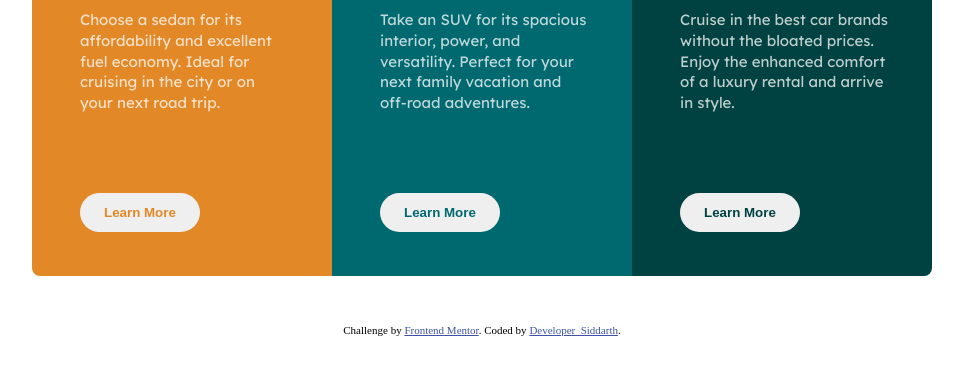
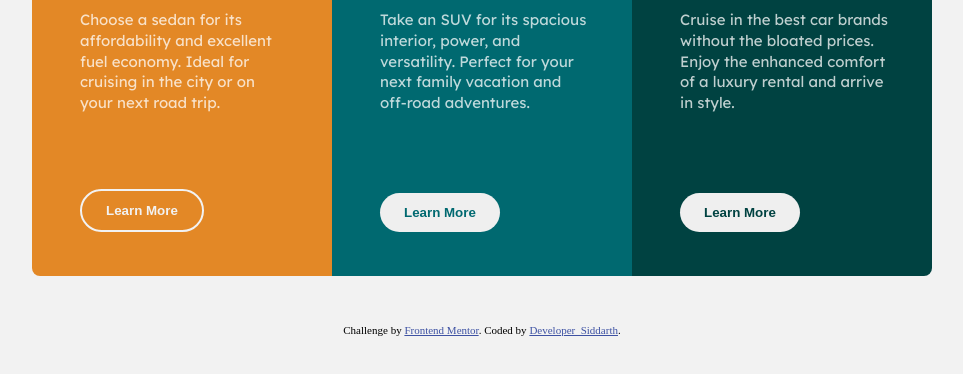
Before and after one commit to Siddarth-abcs/3-column-preview-card-component-main, a plain HTML site: page index.html in a window 1280 px wide. In both pictures the pointer is over the button 297 px from the left and 560 px from the top of the page. Shown: the part 348-722 px from the top of the page, without its empty margins (158-1121 px from the left). Drawn offline with Linux system fonts and the light colour scheme.

Commit message:
Update style.css

```diff
--- a/style.css
+++ b/style.css
@@ -45,6 +45,7 @@ body{
     align-items: center;
     justify-content: center;
     flex-direction: column;
+    background: var(--Verylightgray);
 }
 
 .container{
@@ -74,6 +75,12 @@ body{
     margin-top: 3rem;
     font-weight: 700;
 }
+button:hover{
+    background: transparent;
+    color: var(--Verylightgray);
+    border: 2px solid var(--Verylightgray);
+}
+
 .column>header>h1{
     color: var(--Verylightgray);
     margin: 2rem auto 2rem auto;
```
